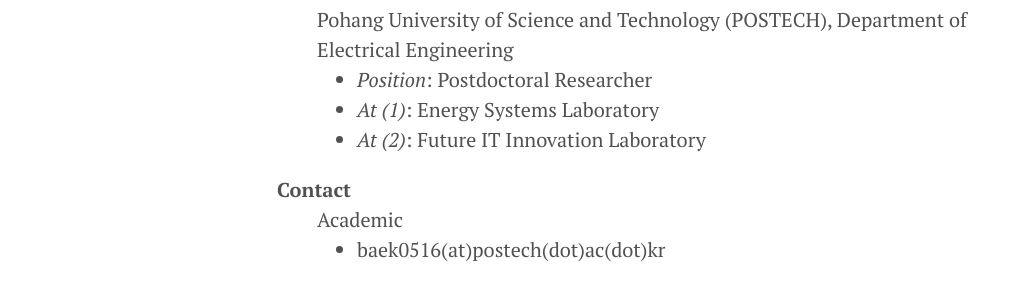
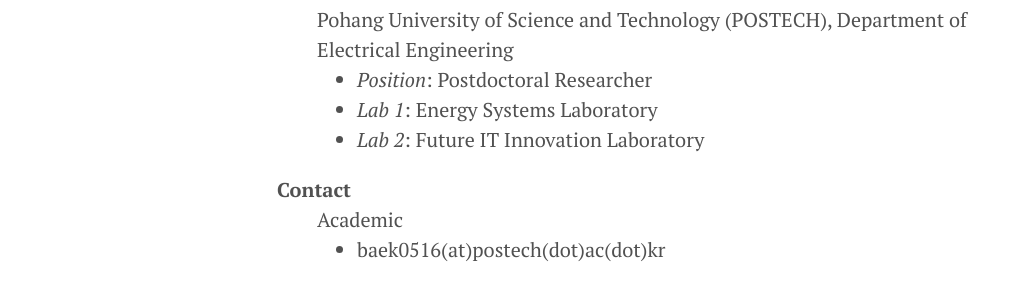
Before and after one commit to arcwolf/arcwolf.github.io, a Jekyll site: the page built from about.md, in a window 1280 px wide and 900 px high. Shown: the part 267-557 px from the top of the window, without its empty margins (3-1031 px from the left). Built offline with Jekyll 4.4.1, drawn with Linux system fonts in a browser that asks for light colours; nearby versions of some CDN libraries; comment, search, counter and statistics services are not loaded.

Commit message:
minor fixes

```diff
--- a/about.md
+++ b/about.md
@@ -14,8 +14,8 @@ title: Seongcheol Baek
 Affiliation
 : Pohang University of Science and Technology (POSTECH), Department of Electrical Engineering
 - *Position*: Postdoctoral Researcher
-- *At (1)*: Energy Systems Laboratory
-- *At (2)*: Future IT Innovation Laboratory
+- *Lab 1*: Energy Systems Laboratory
+- *Lab 2*: Future IT Innovation Laboratory
 
 Contact
 : Academic
```
